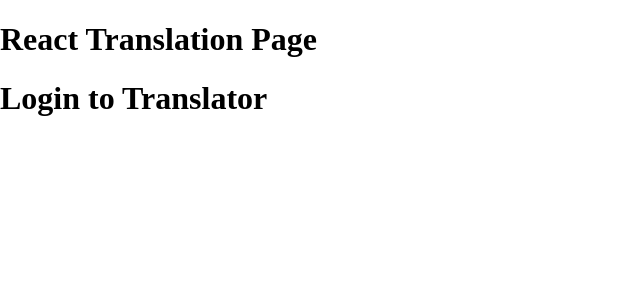
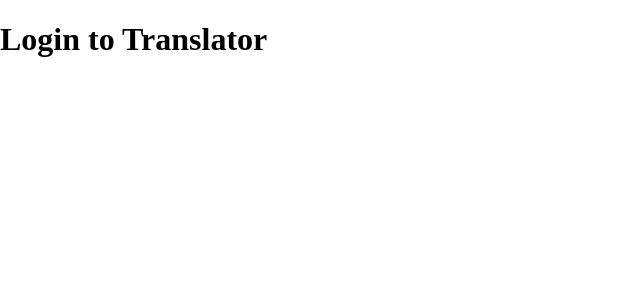
Before and after one commit to savannah-borst/assignment_lost_in_translation, a React (Create React App) app: page / in a window 1280 px wide. Shown: the top 300 px of the page, without its empty margins (0-640 px from the left). Built offline with nearby package versions, Linux system fonts and the light colour scheme; the HTML template or start-up script is replaced by a standard one.

Commit message:
js to jsx

```diff
--- a/src/App.js
+++ b/src/App.js
@@ -15,9 +15,6 @@ import ProfileView from './view/ProfileView';
 function App() {
   return (
     <BrowserRouter>
-      <div className="App">
-        <h1>React Translation Page</h1>
-      </div>
       <Routes>
         <Route path='/' exact element={ <StartView/> } />
         <Route path='/translation' element={ <TranslationView/> } />
```
Also changed, not shown: src/components/Header.jsx (added), src/view/NotFoundView.jsx (renamed from src/view/NotFoundView.js), src/view/ProfileView.jsx (renamed from src/view/ProfileView.js), src/view/StartView.jsx (renamed from src/view/StartView.js), src/view/TranslationView.jsx (renamed from src/view/TranslationView.js).
